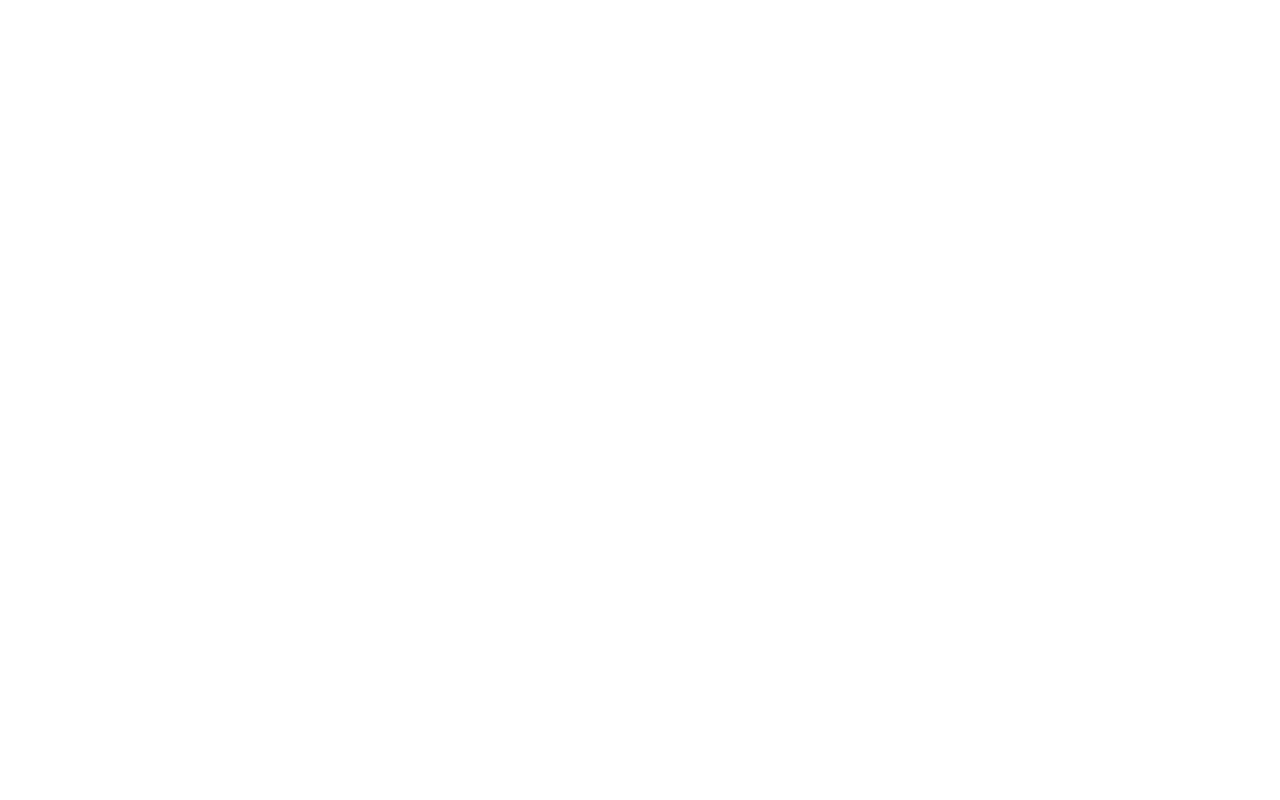
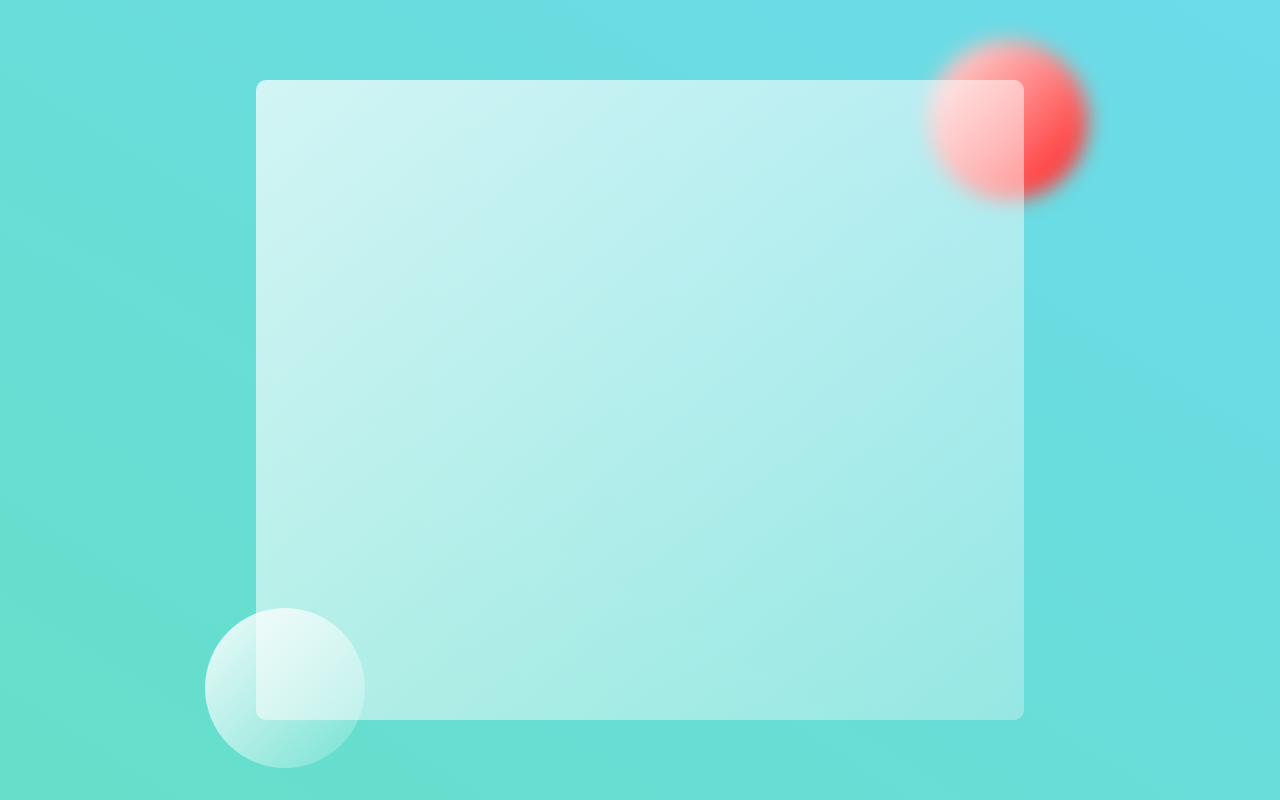
Before and after one commit to artizticamit/glass-website-styling, a plain HTML site: page index.html in a window 1280 px wide. Drawn offline with Linux system fonts and the light colour scheme.

Commit message:
completed

```diff
--- a/index.html
+++ b/index.html
@@ -4,9 +4,16 @@
     <meta charset="UTF-8">
     <meta http-equiv="X-UA-Compatible" content="IE=edge">
     <meta name="viewport" content="width=device-width, initial-scale=1.0">
-    <title>Document</title>
+    <title>Glass Style Website</title>
+    <link rel="stylesheet" href="style.css">
 </head>
 <body>
+    <main>
+        <section class="glass">
 
+        </section>
+    </main>
+    <div class="circle1"></div>
+    <div class="circle2"></div>
 </body>
 </html>
--- /dev/null
+++ b/style.css
@@ -0,0 +1,49 @@
+*{
+    margin: 0;
+    padding: 0;
+    box-sizing: border-box;
+}
+
+main{
+    min-height: 100vh;
+    background: linear-gradient(to right top, #65dfc9, #6cdbeb);
+    display: flex;
+    align-items: center;
+    justify-content: center;
+}
+
+.glass
+{
+    background-color: white;
+    min-height: 80vh;
+    width: 60%;
+    background: linear-gradient(to right bottom, rgba(255, 255, 255, 0.7), rgba(255, 255, 255, 0.3));
+    border-radius: 10px;
+    z-index: 2;
+    /* backdrop-filter: blur(30px); */
+    /* background-filter: blur(2rem); */
+}
+
+.circle1,.circle2{
+    background-color: white;
+    background: linear-gradient(to right bottom, rgba(255, 255, 255, 0.9), rgba(255, 255, 255, 0.1));
+    height: 10rem;
+    width: 10rem;
+    position: absolute;
+    /* top: 5%;
+    left: 10%; */
+    border-radius: 50%;
+}
+
+.circle1{
+    top: 5%;
+    right: 15%;
+    /* z-index: ; */
+    background-color: red;
+    filter: blur(10px);
+}
+
+.circle2{
+    bottom: 4%;
+    left: 16%;
+}
```
